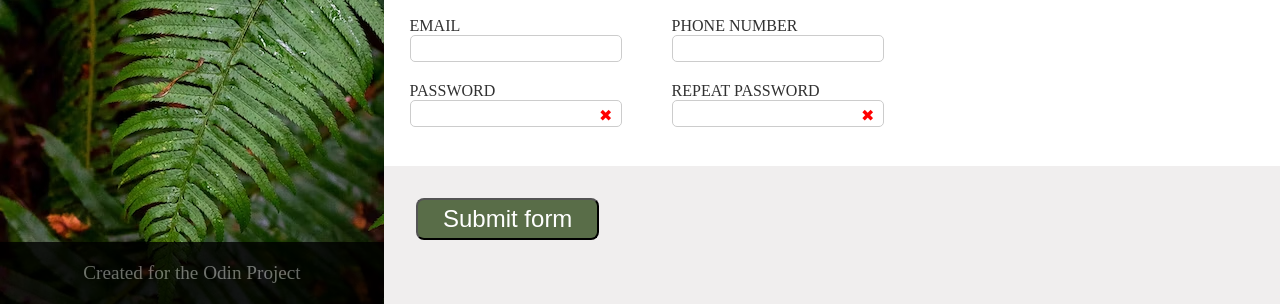
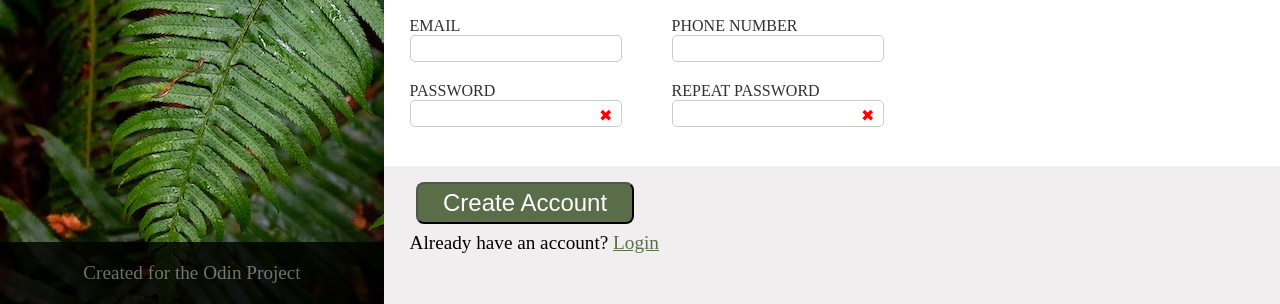
Before and after one commit to filip-anto/sign-up-form, a plain HTML site: page index.html in a window 1280 px wide. Shown: the part 496-800 px from the top of the page. Drawn offline with Linux system fonts and the light colour scheme.

Commit message:
Fix minor issues and implement option to skip form for existing users

```diff
--- a/index.html
+++ b/index.html
@@ -60,8 +60,9 @@
                         <input type="text" name="repeat_password" id="repeat_password" minlength="7" maxlength="20" required><span></span>
                     </div>
                 </div>
-                <button>Submit form</button>
+                <button>Create Account</button>
             </form>
+            <div class="already-a-user">Already have an account? <a href="./">Login</a></div>
         </div>
     </div>
 </body>
--- a/style.css
+++ b/style.css
@@ -116,8 +116,6 @@ label {
 }
 
 
-
-
 input {
     outline: none;
     border: 1px solid #ccc;
@@ -127,15 +125,14 @@ input {
 }
 
 
-input[type=text]:focus {
-
+input:focus {
     border: 1px solid blue;
 }
 
 
 button {
     background-color: #596D48;
-    margin-top: 4vh;
+    margin-top: 2vh;
     margin-left: 4vh;
     border-radius: 8px;
     color: white;
@@ -145,12 +142,12 @@ button {
 
 input+span {
     position: relative;
-    right:-90px;
-    top:-2.6vh;
+    right: -90px;
+    top: -2.6vh;
 }
 
 
-input:invalid+span::after{
+input:invalid+span::after {
     content: "✖";
     color: red;
 
@@ -158,7 +155,16 @@ input:invalid+span::after{
 
 
 
-input:valid + span::after {
+input:valid+span::after {
     content: "✓";
     color: green;
-  }
+}
+.already-a-user{
+    font-size:1.2em;
+    padding-top:1vh;
+    margin-left:2vw;
+}
+
+a,a:visited{
+    color: #596D48;
+}
```
